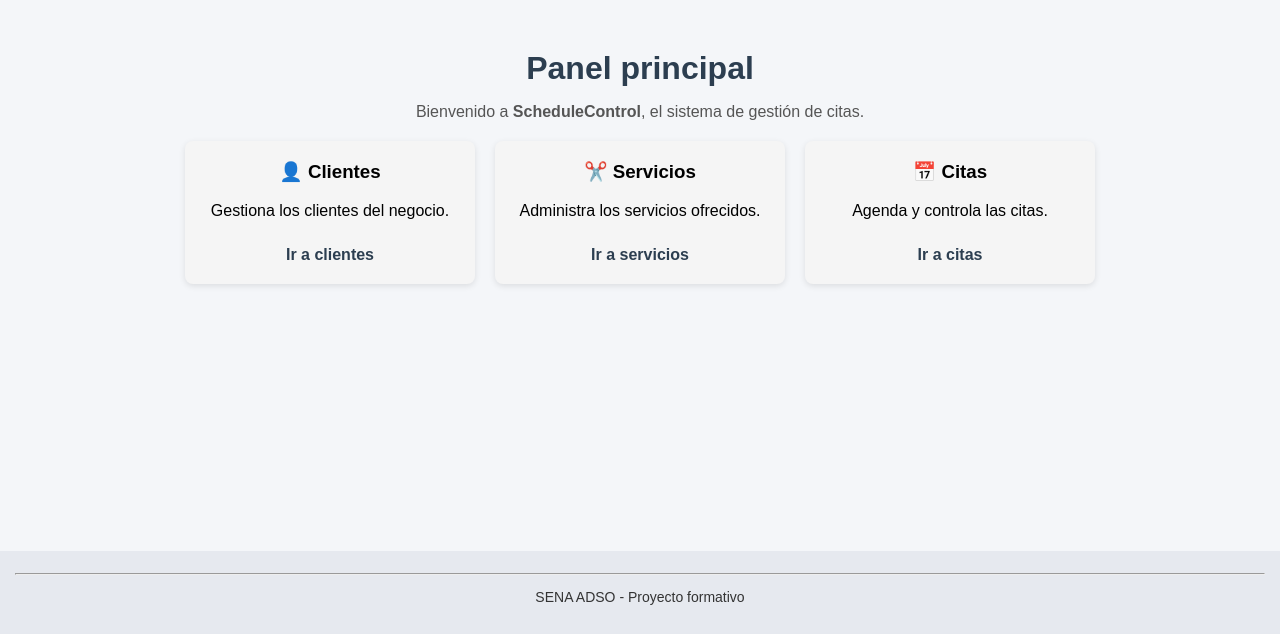
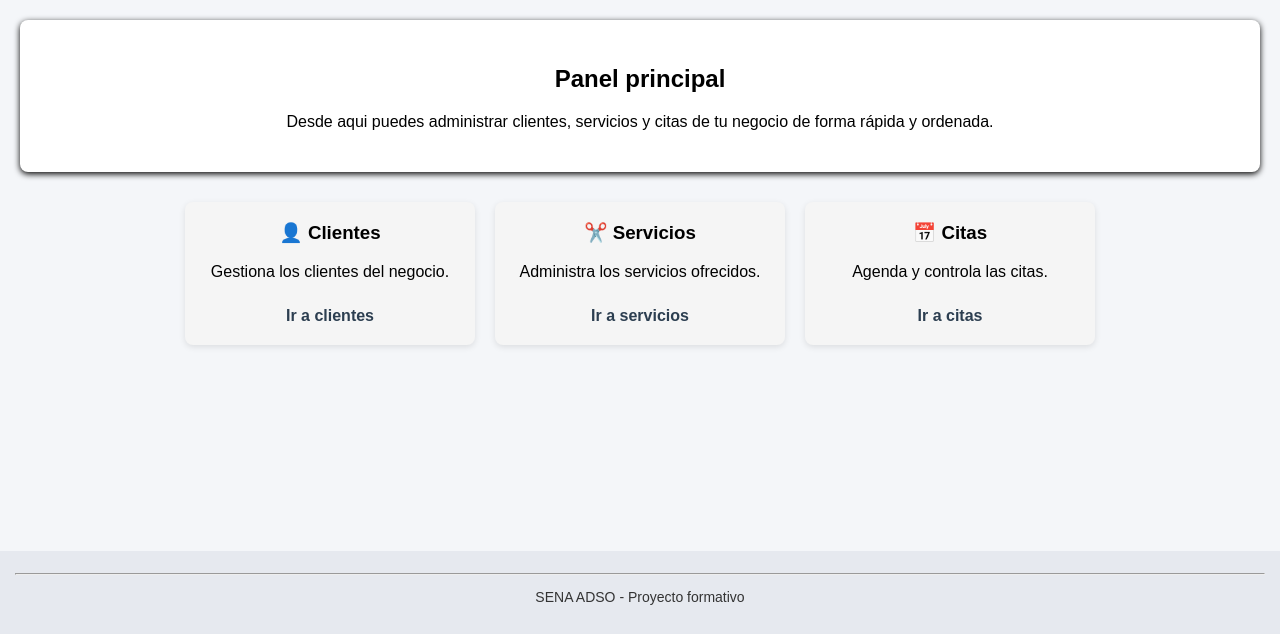
Before and after one commit to FredyBernal02/schedulecontrol, a Flask app: page / in a window 1280 px wide. Shown: the part 166-800 px from the top of the page. Run offline with Flask 3, Linux system fonts and the light colour scheme.

Commit message:
feat: estructura base del frontend con templates y partials

```diff
--- a/app/static/styles.css
+++ b/app/static/styles.css
@@ -130,3 +130,18 @@ footer {
     text-decoration: underline;
     color: #ffffff;
 }
+
+.container {
+    max-width: 1100px;
+    margin: 0 auto;
+    padding: 20px;
+}
+
+.welcome-box {
+    background-color: #ffffff;
+    padding: 25px;
+    border-radius: 8px;
+    margin-bottom: 30px;
+    box-shadow: 0 2px 6px rgba(0, 0, 0.08);
+    text-align: center;
+}
--- a/app/templates/base.html
+++ b/app/templates/base.html
@@ -2,32 +2,20 @@
 <html lang="es">
 <head>
     <meta charset="UTF-8">
-    <title>ScheduleControl</title>
+    <title>{% block title %}ScheduleControl{% endblock %}</title>
     <link rel="stylesheet" href="{{ url_for('static', filename='styles.css') }}">
 </head>
 <body>
-    <header class="main-header">
-        <h1>ScheduleControl</h1>
-        <p class="subtitle">Sistema de gestión de turnos y citas</p>
 
-        <nav class="main-nav">
-            <a href="/">Inicio</a>
-            <a href="/clientes">Clientes</a>
-            <a href="/servicios">Servicios</a>
-            <a href="/citas">Citas</a>
-        </nav>
-    </header>
-
+    {% include "partials/navbar.html" %}
 
     <main>
-        {% block content %}
-        {% endblock %}
+        <div>
+            {% block content %}{% endblock %}
+        </div>
     </main>
 
-    <footer>
-        <hr>
-        <p>SENA ADSO - Proyecto formativo</p>
-    </footer>
+    {% include "partials/footer.html" %}
 
 </body>
 </html>
--- a/app/templates/index.html
+++ b/app/templates/index.html
@@ -1,9 +1,11 @@
 {% extends "base.html" %}
 
 {% block content %}
-<div class="page-header">
+<div class="welcome-box">
     <h2>Panel principal</h2>
-    <p>Bienvenido a <strong>ScheduleControl</strong>, el sistema de gestión de citas.</p>
+    <p>
+        Desde aqui puedes administrar clientes, servicios y citas de tu negocio de forma rápida y ordenada.
+    </p>
 </div>
 
 <div class="dashboard">
--- /dev/null
+++ b/app/templates/partials/footer.html
@@ -0,0 +1,4 @@
+<footer>
+    <hr>
+    <p>SENA ADSO - Proyecto formativo</p>
+</footer>
--- /dev/null
+++ b/app/templates/partials/navbar.html
@@ -0,0 +1,11 @@
+<header class="main-header">
+    <h1>ScheduleControl</h1>
+    <p class="subtitle">Sistema de gestión de turnos y citas</p>
+
+    <nav class="main-nav">
+        <a href="/">Inicio</a>
+        <a href="/clientes">Clientes</a>
+        <a href="/servicios">Servicios</a>
+        <a href="/citas">Citas</a>
+    </nav>
+</header>
```
